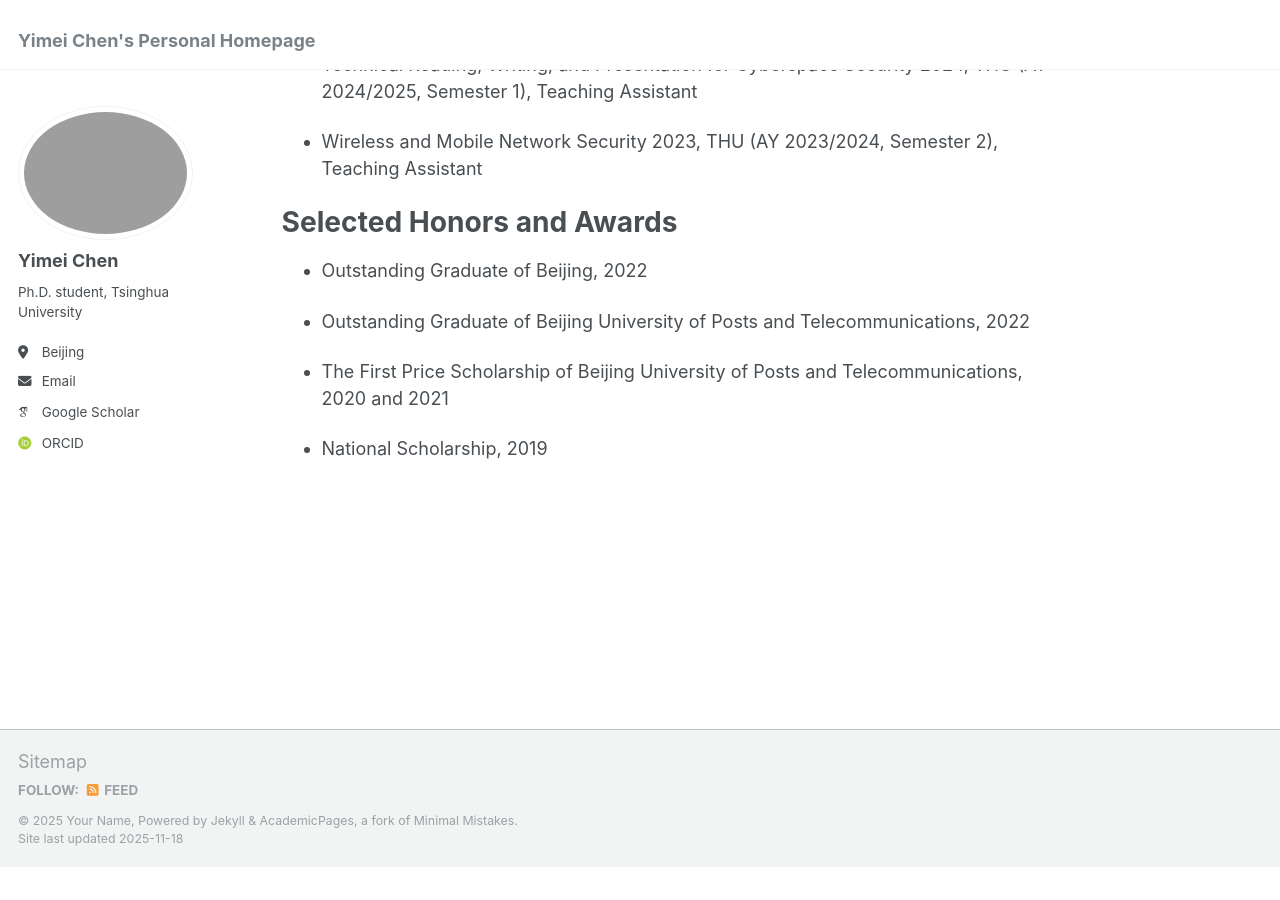
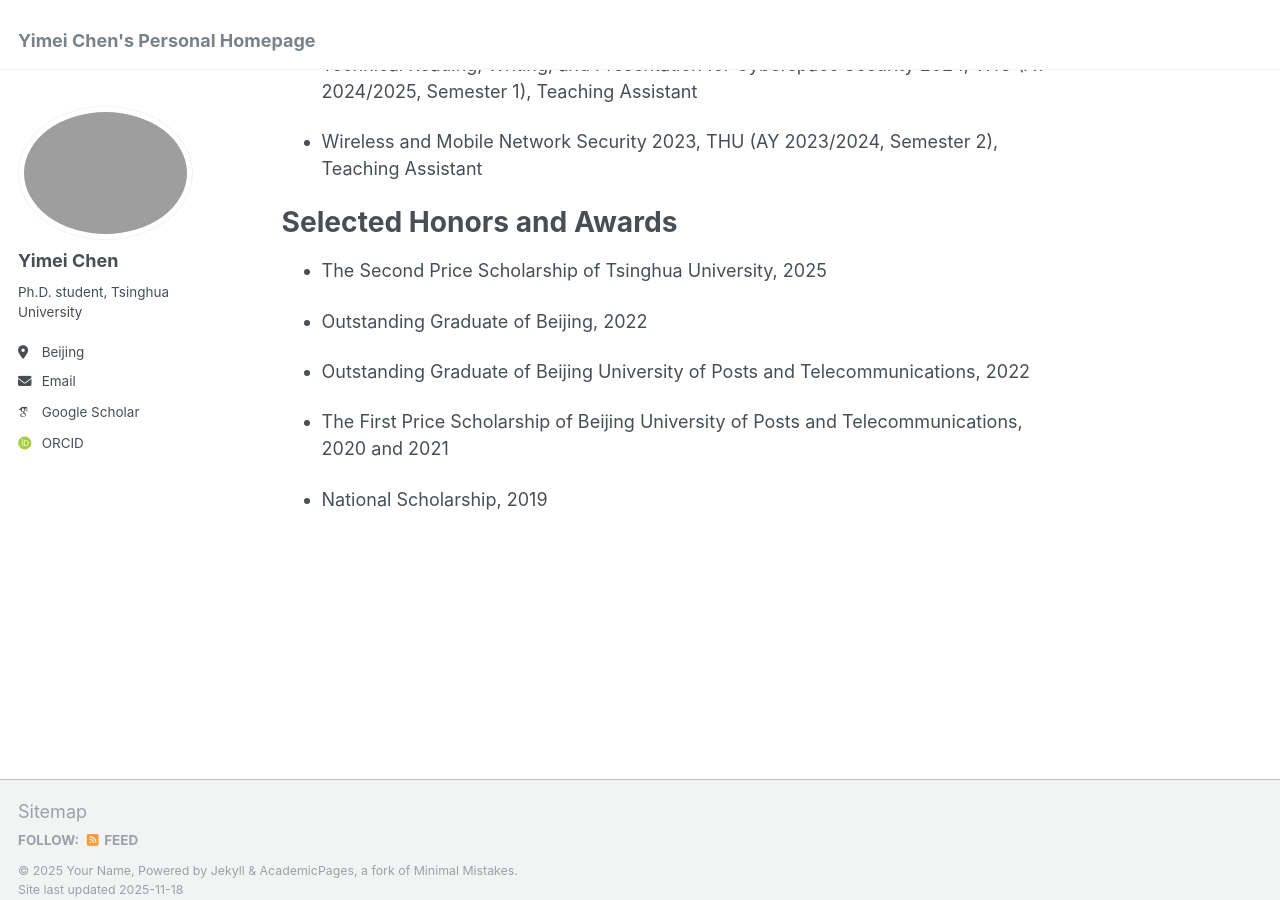
Before and after one commit to cym-network/cym-network.github.io, a Jekyll site: the page built from _pages/about.md, in a window 1280 px wide and 900 px high, scrolled down 2107 px. Built offline with Jekyll 4.4.1, drawn with Linux system fonts in a browser that asks for light colours; some web fonts are replaced; before the commit the page ends 2974 px from its top, so only the background shows below that.

Commit message:
Update about.md

```diff
--- a/_pages/about.md
+++ b/_pages/about.md
@@ -78,6 +78,8 @@ Teaching Experience
 
 Selected Honors and Awards
 ======
+- The Second Price Scholarship of Tsinghua University, 2025
+
 - Outstanding Graduate of Beijing, 2022
 
 - Outstanding Graduate of Beijing University of Posts and Telecommunications, 2022
```
